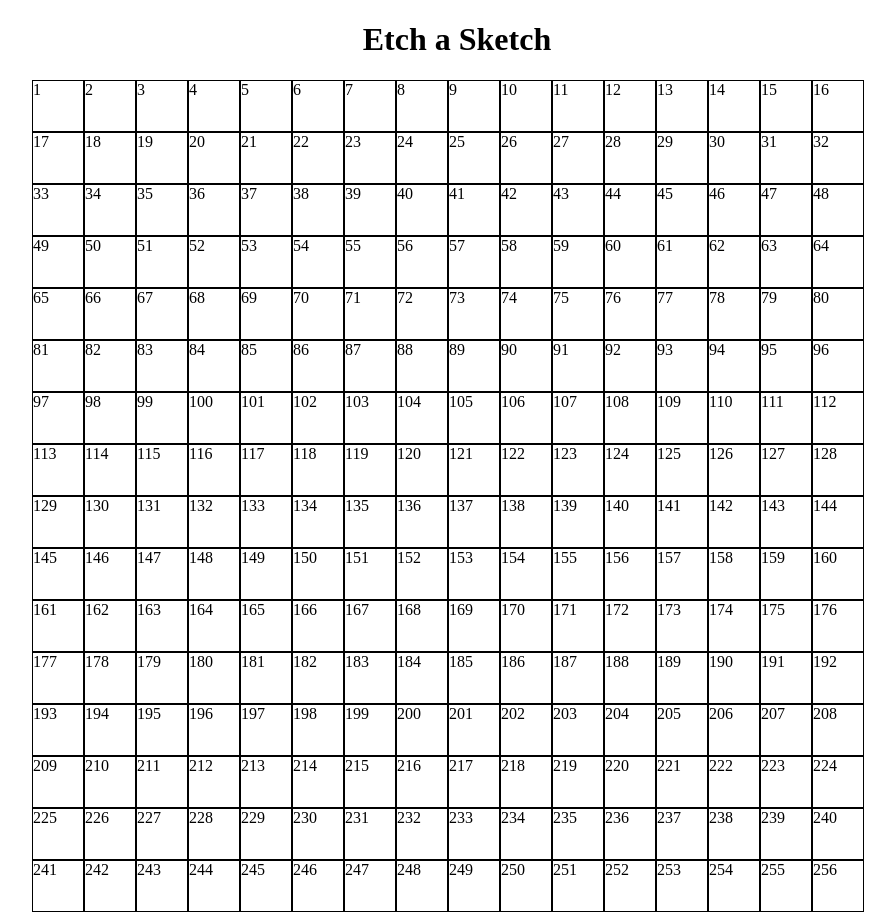
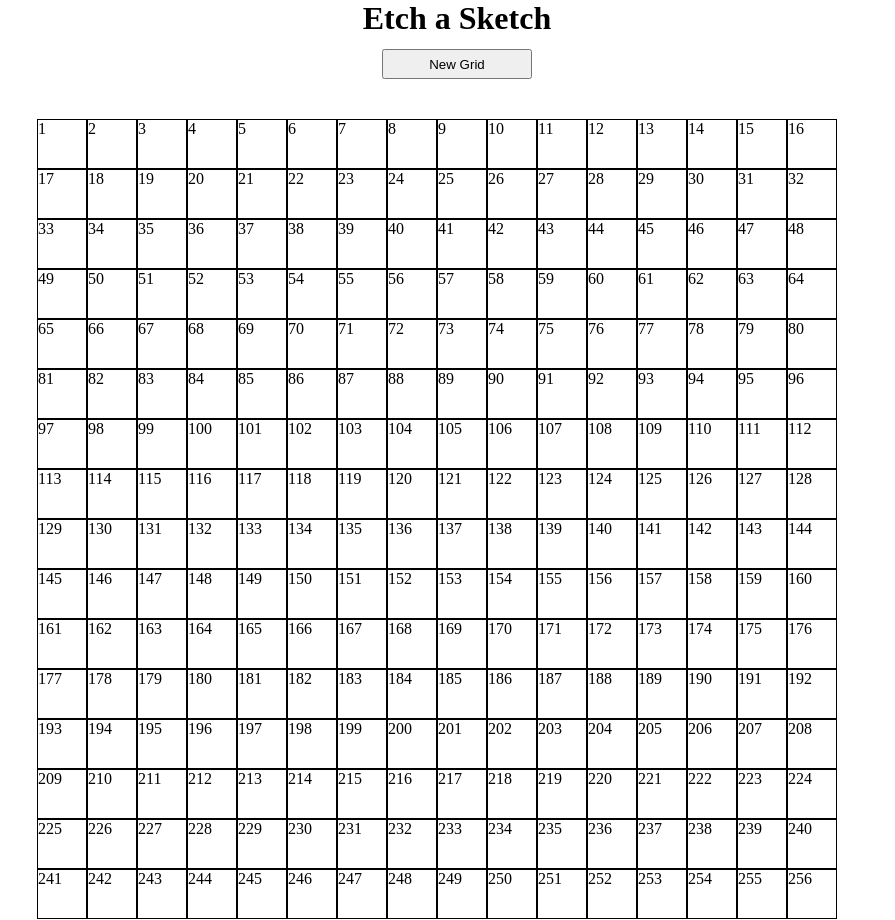
Before and after one commit to handa26/etch-sketch, a plain HTML site: page index.html in a window 1280 px wide. Shown: the whole page, without its empty margins (183-1078 px from the left). Drawn offline with Linux system fonts and the light colour scheme.

Commit message:
Modify header styles

```diff
--- a/index.html
+++ b/index.html
@@ -4,11 +4,14 @@
     <meta charset="UTF-8" />
     <meta name="viewport" content="width=device-width, initial-scale=1.0" />
     <title>Etch a Sketch</title>
-    <link rel="stylesheet" href="./styles.css">
+    <link rel="stylesheet" href="./styles.css" />
     <script src="./script.js" defer></script>
   </head>
   <body>
-    <h1 class="title">Etch a Sketch</h1>
+    <div class="header">
+      <h1 class="title">Etch a Sketch</h1>
+      <button>New Grid</button>
+    </div>
 
     <div class="container"></div>
   </body>
--- a/styles.css
+++ b/styles.css
@@ -1,12 +1,30 @@
-.title {
+* {
+  margin: 0;
+  padding: 0;
+  box-sizing: border-box;
+}
+
+.header {
   text-align: center;
+  margin-bottom: 40px;
+}
+
+.header h1 {
+  font-size: 32px;
+  margin: 0;
+  margin-bottom: 12px;
+}
+
+.header button {
+  width: 150px;
+  height: 30px;
 }
 
 .container  {
   display: flex;
   flex-wrap: wrap;
 
-  width: 850px;
+  width: 840px;
   margin: 0 auto;
 }
 
```
